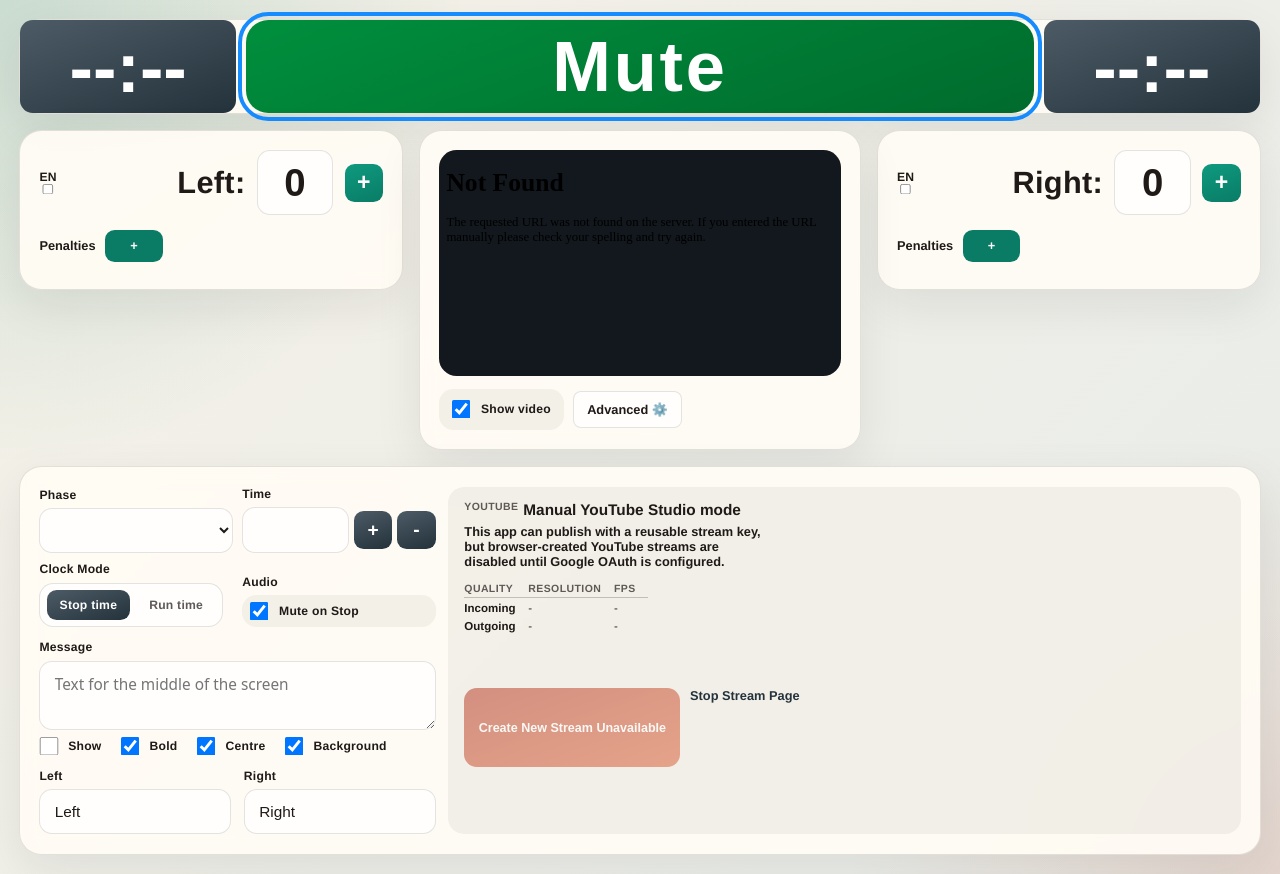
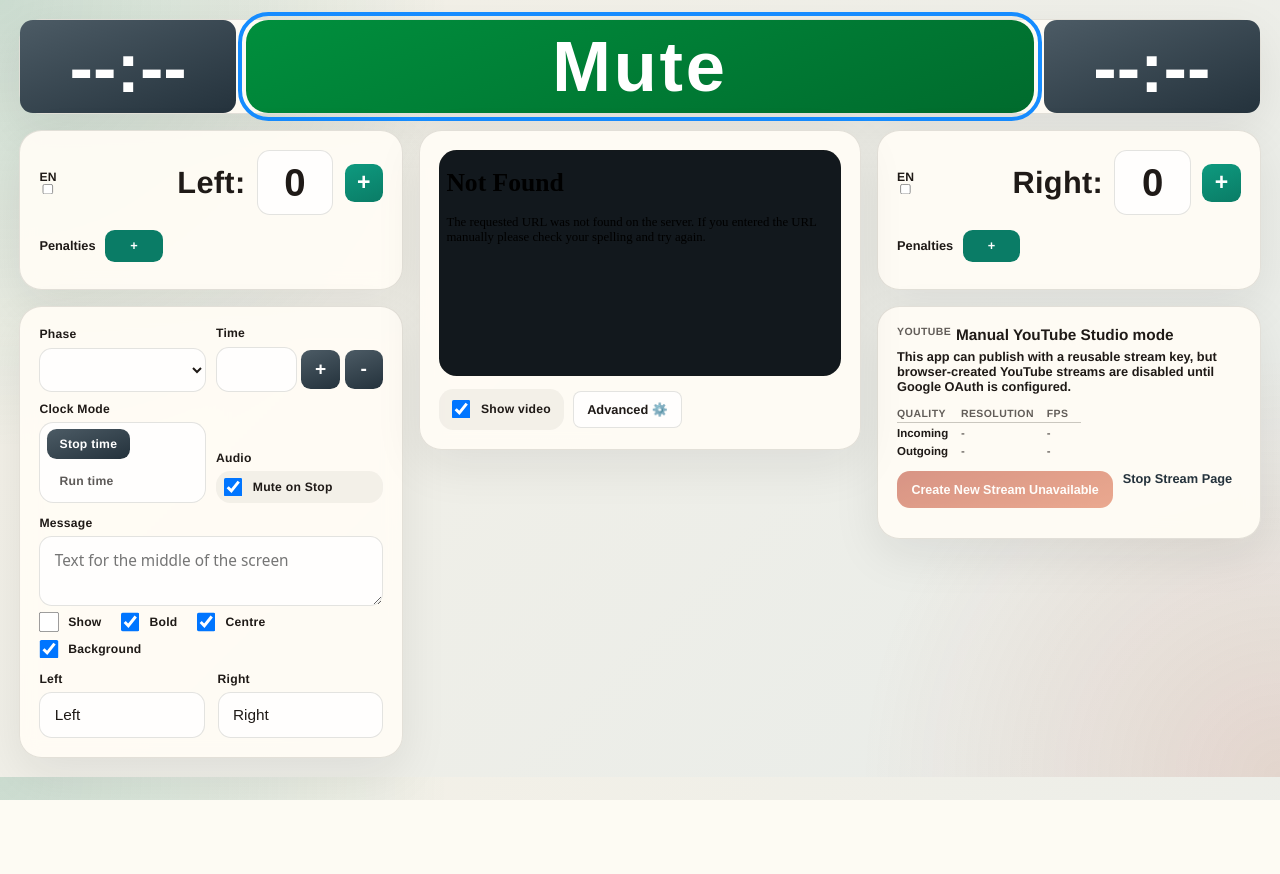
Before and after one commit to paulmossman/easy-game-livestream, a Flask app: page / in a window 1280 px wide. After the commit the page ends 800 px from the top, so only its background shows below. Run offline with Flask 3, Linux system fonts and the light colour scheme; data that the repository does not hold is empty; parts of the project's set-up code (start-up, migrations or seed data) failed here and were passed over; some libraries are stand-ins or nearby versions.

Commit message:
feat(ui): move settings and YouTube panels beside the video preview

```diff
--- a/src/templates/index.html
+++ b/src/templates/index.html
@@ -56,8 +56,7 @@
             grid-template-columns: minmax(240px, 1fr) minmax(320px, 1.15fr) minmax(240px, 1fr);
             grid-template-areas:
                 "toggle toggle toggle"
-                "left preview right"
-                "settings settings settings";
+                "left preview right";
             gap: 20px;
             align-items: start;
         }
@@ -204,10 +203,19 @@
             font-size: 1rem;
         }
 
+        .side-column {
+            display: flex;
+            flex-direction: column;
+            gap: 20px;
+            min-width: 0;
+        }
+
+        .side-column.left,
         .team-panel.left {
             grid-area: left;
         }
 
+        .side-column.right,
         .team-panel.right {
             grid-area: right;
         }
@@ -218,37 +226,32 @@
             display: grid;
             gap: 16px;
             align-content: start;
-            align-self: stretch;
         }
 
         .settings-panel {
             grid-area: settings;
             padding: 24px;
             display: grid;
-            grid-template-columns: minmax(0, 1fr) minmax(0, 2fr);
             gap: 16px;
             align-content: start;
+            min-width: 0;
+            container-type: inline-size;
         }
 
-        .settings-left-column {
-            display: grid;
-            gap: 16px;
-            min-width: 0;
+        /* The settings column is narrow in the three-column layout. */
+        @container (max-width: 400px) {
+            .settings-panel .clock-controls-grid {
+                grid-template-columns: 1fr;
+            }
         }
 
         .youtube-panel {
+            grid-area: youtube;
+            padding: 24px;
             display: grid;
             gap: 14px;
-            padding: 18px 20px;
-            border-radius: 20px;
-            background: rgba(31, 26, 23, 0.05);
-        }
-
-        .youtube-status-row {
-            display: grid;
-            grid-template-columns: minmax(220px, 0.8fr) minmax(0, 1.2fr);
-            gap: 20px;
-            align-items: start;
+            align-content: start;
+            min-width: 0;
         }
 
         .youtube-actions {
@@ -307,7 +310,8 @@
         }
 
         .audio-copy > .status-line,
-        .audio-copy > .stream-quality {
+        .audio-copy > .stream-quality,
+        .audio-copy > .relay-metrics {
             grid-column: 1 / -1;
         }
 
@@ -973,7 +977,11 @@
                     "toggle toggle"
                     "left right"
                     "preview preview"
-                    "settings settings";
+                    "settings youtube";
+            }
+
+            .side-column {
+                display: contents;
             }
 
             .toggle-button {
@@ -1022,7 +1030,7 @@
                     "preview"
                     "right"
                     "settings"
-                    ;
+                    "youtube";
             }
 
             .shared-grid,
@@ -1031,15 +1039,7 @@
                 grid-template-columns: 1fr;
             }
 
-            .settings-panel {
-                grid-template-columns: 1fr;
-            }
-
             .clock-controls-grid {
-                grid-template-columns: 1fr;
-            }
-
-            .youtube-status-row {
                 grid-template-columns: 1fr;
             }
         }
@@ -1058,6 +1058,7 @@
                 </div>
             </section>
 
+            <div class="side-column left">
                 <section class="panel team-panel left">
                     <div class="team-top-row">
                         <div class="team-heading-wrap">
@@ -1078,79 +1079,7 @@
                     </div>
                 </section>
 
-            <section class="panel team-panel right">
-                <div class="team-top-row">
-                    <div class="team-heading-wrap">
-                        <label class="en-toggle" for="right-en"><span>EN</span><input type="checkbox" id="right-en"></label>
-                        <h2 id="right-team-heading" class="team-heading right">Right</h2>
-                    </div>
-                    <input type="text" id="right-score" class="score-input" value="0" inputmode="numeric">
-                    <button type="button" id="right-plus" class="plus-button" aria-label="Increase right score">+</button>
-                </div>
-                <div class="team-flags">
-                    <div class="penalty-controls">
-                        <div class="penalty-section-heading">
-                            <h3>Penalties</h3>
-                            <button type="button" class="penalty-add" data-team="away" aria-label="Add right penalty">+</button>
-                        </div>
-                        <div id="right-penalties" class="penalty-list" aria-live="polite"></div>
-                    </div>
-                </div>
-            </section>
-
-            <section class="panel preview-panel">
-                <div id="preview-audio-warning" class="preview-warning is-hidden">Warning: no audio in incoming stream</div>
-                <div class="preview-stage">
-                    <iframe
-                        id="preview-frame"
-                        class="preview-frame"
-                        data-webrtc-additional-hosts="{{ webrtc_additional_hosts }}"
-                        title="Live preview"
-                        allow="autoplay; fullscreen; picture-in-picture"
-                    ></iframe>
-                    <video
-                        id="preview-video"
-                        class="preview-video is-hidden"
-                        muted
-                        autoplay
-                        playsinline
-                        controls
-                    ></video>
-                    <img id="overlay-mock" class="overlay-mock is-hidden" alt="Overlay preview">
-                </div>
-                <div class="preview-options">
-                    <label class="option-row preview-toggle-row">
-                        <input type="checkbox" id="show-video" {% if start_show_video %}checked{% endif %}>
-                        <span>Show video</span>
-                    </label>
-                    <button type="button" id="preview-advanced-button" class="advanced-button">Advanced ⚙️</button>
-                </div>
-                <dialog id="preview-settings-dialog" class="preview-settings-dialog" aria-labelledby="preview-dialog-title">
-                    <div class="preview-dialog-content">
-                        <div class="preview-dialog-header">
-                            <h2 id="preview-dialog-title">Livestream viewer advanced ⚙️</h2>
-                            <button type="button" id="preview-dialog-close" class="preview-dialog-close" aria-label="Close preview settings">Close</button>
-                        </div>
-                        <label class="preview-host-option" id="preview-host-group" for="preview-host-select">
-                            <span>WebRTC host</span>
-                            <select id="preview-host-select" aria-label="WebRTC host"></select>
-                        </label>
-                        <div class="preview-mode-group" role="radiogroup" aria-label="Preview mode">
-                            <label class="preview-mode-option" for="preview-mode-webrtc">
-                                <input type="radio" id="preview-mode-webrtc" name="preview-mode" value="webrtc" checked>
-                                <span>WebRTC</span>
-                            </label>
-                            <label class="preview-mode-option" for="preview-mode-hls">
-                                <input type="radio" id="preview-mode-hls" name="preview-mode" value="hls">
-                                <span>HLS</span>
-                            </label>
-                        </div>
-                    </div>
-                </dialog>
-            </section>
-
                 <section class="panel settings-panel">
-                <div class="settings-left-column">
                     <div class="clock-controls-grid">
                     <label>
                         Phase
@@ -1227,12 +1156,46 @@
                             <input type="text" id="right-team" value="Right">
                         </label>
                     </div>
+                </section>
             </div>
-                <div class="youtube-panel">
-                    <div class="youtube-status-row">
+
+            <div class="side-column right">
+                <section class="panel team-panel right">
+                    <div class="team-top-row">
+                        <div class="team-heading-wrap">
+                            <label class="en-toggle" for="right-en"><span>EN</span><input type="checkbox" id="right-en"></label>
+                            <h2 id="right-team-heading" class="team-heading right">Right</h2>
+                        </div>
+                        <input type="text" id="right-score" class="score-input" value="0" inputmode="numeric">
+                        <button type="button" id="right-plus" class="plus-button" aria-label="Increase right score">+</button>
+                    </div>
+                    <div class="team-flags">
+                        <div class="penalty-controls">
+                            <div class="penalty-section-heading">
+                                <h3>Penalties</h3>
+                                <button type="button" class="penalty-add" data-team="away" aria-label="Add right penalty">+</button>
+                            </div>
+                            <div id="right-penalties" class="penalty-list" aria-live="polite"></div>
+                        </div>
+                    </div>
+                </section>
+
+                <section class="panel youtube-panel">
                     <div class="audio-copy">
                         <div class="audio-label">YouTube</div>
                         <div id="youtube-status" class="audio-value">Not connected</div>
+                        <section id="relay-metrics" class="relay-metrics is-hidden" aria-label="YouTube relay metrics">
+                            <div class="relay-metrics-chart-wrap">
+                                <canvas id="relay-metrics-chart" role="img" aria-label="Relay output, overall stream health, and speed over the last 15 minutes"></canvas>
+                                <div id="relay-metrics-sample-time" class="relay-metrics-sample-time" aria-hidden="true"></div>
+                                <div class="relay-metrics-controls">
+                                    <label class="relay-metrics-window" for="relay-metrics-window">
+                                        <input id="relay-metrics-window" type="text" inputmode="numeric" pattern="[0-9]*" maxlength="4" value="15" aria-label="Relay chart duration in minutes">
+                                        min ago
+                                    </label>
+                                </div>
+                            </div>
+                        </section>
                         <a id="youtube-detail" class="status-line" target="_blank" rel="noopener noreferrer">Create a stream when you are ready to go live.</a>
                         <div id="youtube-stream-health" class="status-line is-hidden"></div>
                         <table class="stream-quality">
@@ -1257,25 +1220,63 @@
                             </tbody>
                         </table>
                     </div>
-                        <section id="relay-metrics" class="relay-metrics is-hidden" aria-label="YouTube relay metrics">
-                            <div class="relay-metrics-chart-wrap">
-                                <canvas id="relay-metrics-chart" role="img" aria-label="Relay output, overall stream health, and speed over the last 15 minutes"></canvas>
-                                <div id="relay-metrics-sample-time" class="relay-metrics-sample-time" aria-hidden="true"></div>
-                                <div class="relay-metrics-controls">
-                                    <label class="relay-metrics-window" for="relay-metrics-window">
-                                        <input id="relay-metrics-window" type="text" inputmode="numeric" pattern="[0-9]*" maxlength="4" value="15" aria-label="Relay chart duration in minutes">
-                                        min ago
-                                    </label>
-                                </div>
-                            </div>
-                        </section>
-                    </div>
                     <div class="youtube-actions">
                         <button type="button" id="create-stream-button" class="youtube-button">Create New Stream</button>
                         <a class="youtube-link" href="/youtube-stop">Stop Stream Page</a>
                     </div>
                     <div id="youtube-channel-list" class="channel-list"></div>
+                </section>
             </div>
+
+            <section class="panel preview-panel">
+                <div id="preview-audio-warning" class="preview-warning is-hidden">Warning: no audio in incoming stream</div>
+                <div class="preview-stage">
+                    <iframe
+                        id="preview-frame"
+                        class="preview-frame"
+                        data-webrtc-additional-hosts="{{ webrtc_additional_hosts }}"
+                        title="Live preview"
+                        allow="autoplay; fullscreen; picture-in-picture"
+                    ></iframe>
+                    <video
+                        id="preview-video"
+                        class="preview-video is-hidden"
+                        muted
+                        autoplay
+                        playsinline
+                        controls
+                    ></video>
+                    <img id="overlay-mock" class="overlay-mock is-hidden" alt="Overlay preview">
+                </div>
+                <div class="preview-options">
+                    <label class="option-row preview-toggle-row">
+                        <input type="checkbox" id="show-video" {% if start_show_video %}checked{% endif %}>
+                        <span>Show video</span>
+                    </label>
+                    <button type="button" id="preview-advanced-button" class="advanced-button">Advanced ⚙️</button>
+                </div>
+                <dialog id="preview-settings-dialog" class="preview-settings-dialog" aria-labelledby="preview-dialog-title">
+                    <div class="preview-dialog-content">
+                        <div class="preview-dialog-header">
+                            <h2 id="preview-dialog-title">Livestream viewer advanced ⚙️</h2>
+                            <button type="button" id="preview-dialog-close" class="preview-dialog-close" aria-label="Close preview settings">Close</button>
+                        </div>
+                        <label class="preview-host-option" id="preview-host-group" for="preview-host-select">
+                            <span>WebRTC host</span>
+                            <select id="preview-host-select" aria-label="WebRTC host"></select>
+                        </label>
+                        <div class="preview-mode-group" role="radiogroup" aria-label="Preview mode">
+                            <label class="preview-mode-option" for="preview-mode-webrtc">
+                                <input type="radio" id="preview-mode-webrtc" name="preview-mode" value="webrtc" checked>
+                                <span>WebRTC</span>
+                            </label>
+                            <label class="preview-mode-option" for="preview-mode-hls">
+                                <input type="radio" id="preview-mode-hls" name="preview-mode" value="hls">
+                                <span>HLS</span>
+                            </label>
+                        </div>
+                    </div>
+                </dialog>
             </section>
 
         </form>
```
Lines whose indentation alone changed are shown as unchanged.
